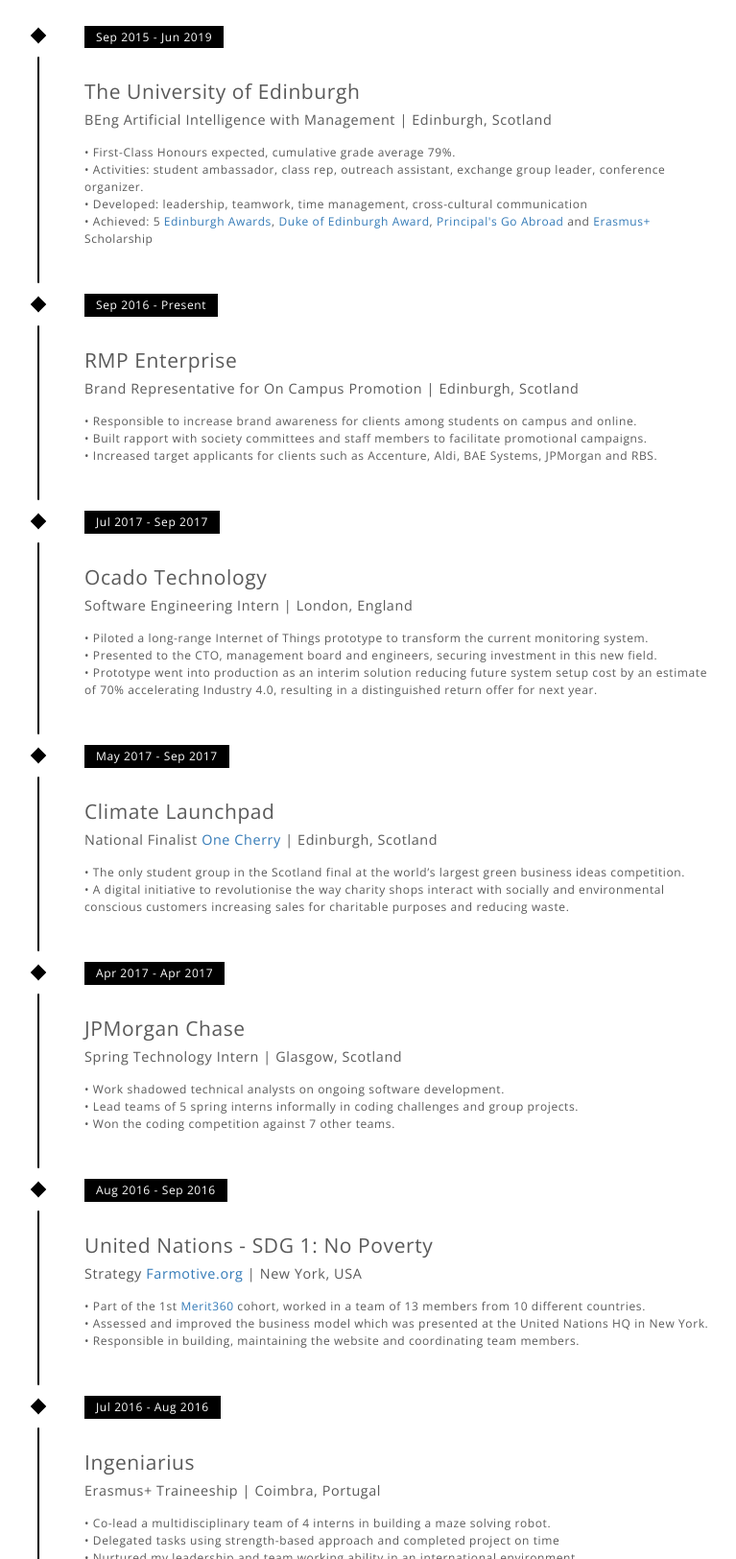
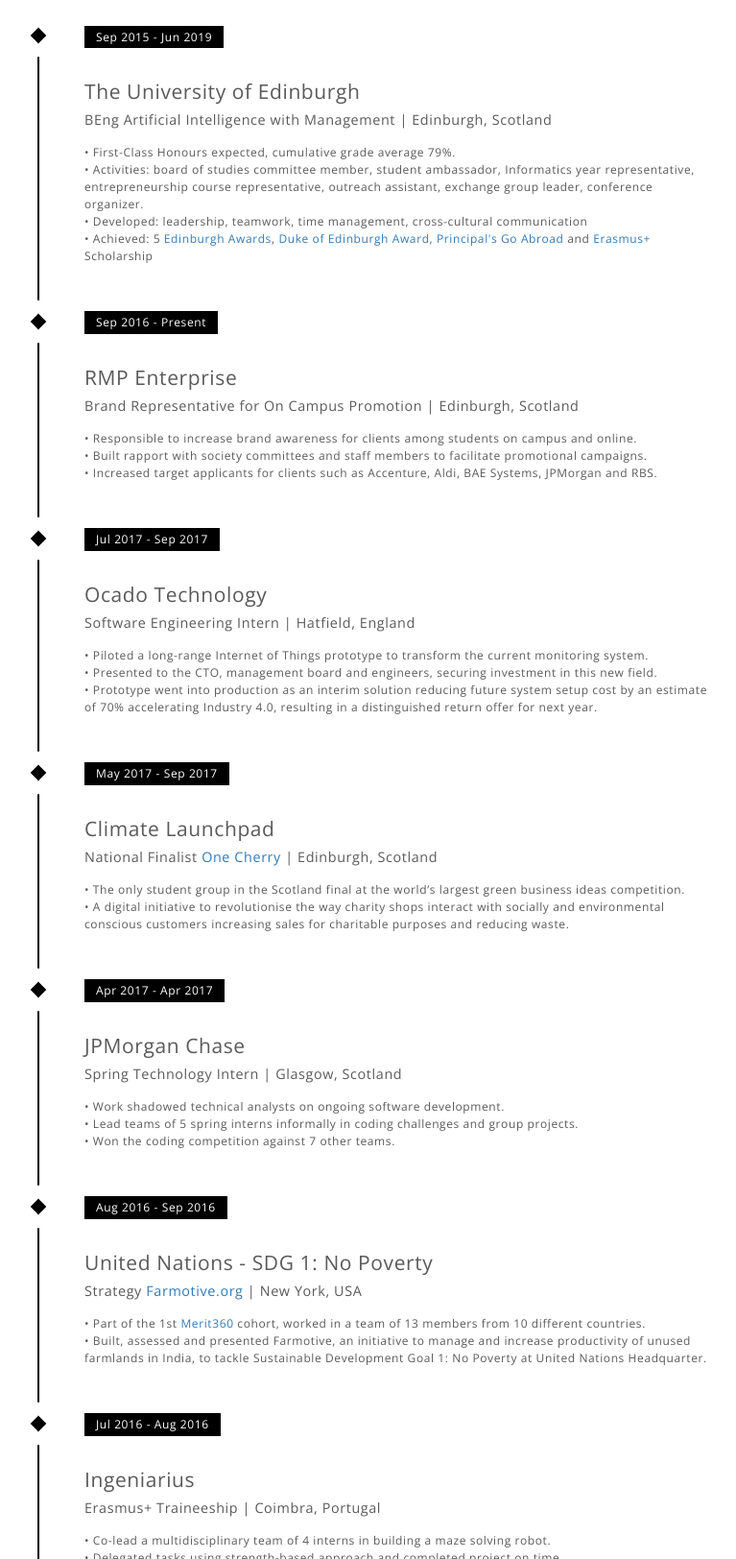
Before and after one commit to FinnZC/finnzc.github.io, a plain HTML site: page index.html in a window 1280 px wide. Shown: the part 1422-3046 px from the top of the page at 96% size, without its empty margins (234-1001 px from the left). Drawn offline with nearby package versions, Linux system fonts and the light colour scheme.

Commit message:
Small update

```diff
--- a/index.html
+++ b/index.html
@@ -115,7 +115,7 @@
     <hr id = "aboutme" class="featurette-divider">
     <div class="row featurette">
       <div class="col-md-5">
-        <div class="LI-profile-badge"  data-version="v1" data-size="large" data-locale="en_US" data-type="vertical" data-theme="light" data-vanity="finnzhanchen"><a class="LI-simple-link" href='https://uk.linkedin.com/in/finnzhanchen?trk=profile-badge'>Finn Zhan Chen</a></div>
+        <div class="LI-profile-badge"  data-version="v1" data-size="large" data-locale="en_US" data-type="vertical" data-theme="light" data-vanity="finnzhanchen"><a class="LI-simple-link" target= "_blank" href='https://uk.linkedin.com/in/finnzhanchen?trk=profile-badge'>Finn Zhan Chen</a></div>
       </div>
 
       <div class="col-md-7" style = "margin-top: 30px">
@@ -152,7 +152,7 @@
           <h4>BEng Artificial Intelligence with Management | Edinburgh, Scotland</h4>
           <ul>
             <li>•	First-Class Honours expected, cumulative grade average 79%.</li>
-            <li>•	Activities: student ambassador, class rep, outreach assistant, exchange group leader, conference organizer.</li>
+            <li>•	Activities: board of studies committee member, student ambassador, Informatics year representative, entrepreneurship course representative, outreach assistant, exchange group leader, conference organizer.</li>
             <li>•	Developed: leadership, teamwork, time management, cross-cultural communication</li>
             <li>•	Achieved: 5 <a href= "http://www.ed.ac.uk/edinburgh-award" target="_blank">Edinburgh Awards</a>,
               <a href = "https://www.dofe.org/about-us-2/" target = "_blank">Duke of Edinburgh Award</a>,
@@ -184,11 +184,11 @@
         <div class="timeline-event-copy">
           <p class="timeline-event-thumbnail">Jul 2017 - Sep 2017</p>
           <h3>Ocado Technology</h3>
-          <h4>Software Engineering Intern | London, England</h4>
+          <h4>Software Engineering Intern | Hatfield, England</h4>
           <ul>
             <li>•	Piloted a long-range Internet of Things prototype to transform the current monitoring system.</li>
             <li>•	Presented to the CTO, management board and engineers, securing investment in this new field.</li>
-            <li>•	Prototype went into production as an interim solution reducing future system setup cost by an estimate of 70% accelerating Industry 4.0, resulting in a distinguished return offer for next year.</li>
+            <li>•	Prototype went into production as an interim solution reducing future system setup cost by an estimate of     70% accelerating Industry 4.0, resulting in a distinguished return offer for next year.</li>
           </ul>
         </div>
       </li>
@@ -234,10 +234,9 @@
               worked in a team of 13 members from 10 different countries.
             </li>
 
-            <li>•	Assessed and improved the business model which was presented at the United Nations HQ in New York.
+            <li>• Built, assessed and presented Farmotive, an initiative to manage and increase productivity of unused farmlands in India, to tackle Sustainable Development Goal 1: No Poverty at United Nations Headquarter.
             </li>
-            <li>•	Responsible in building, maintaining the website and coordinating team members.
-            </li>
+
           </ul>
         </div>
       </li>
```
Also changed, not shown: images/climatelaunchpad.jpg (deleted).
